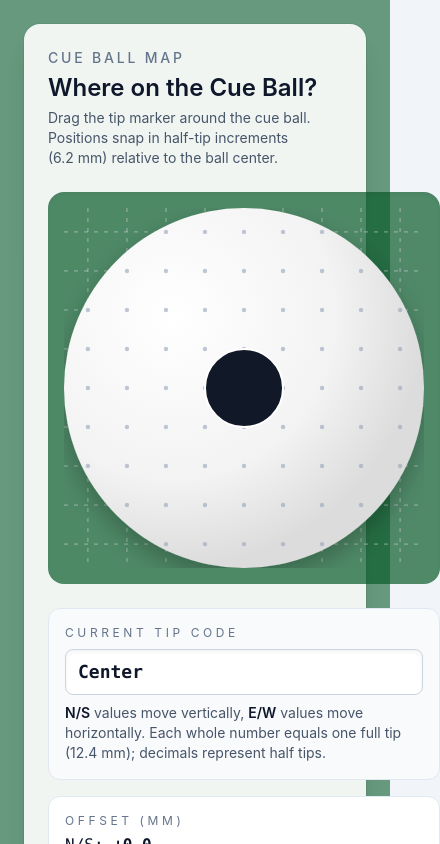
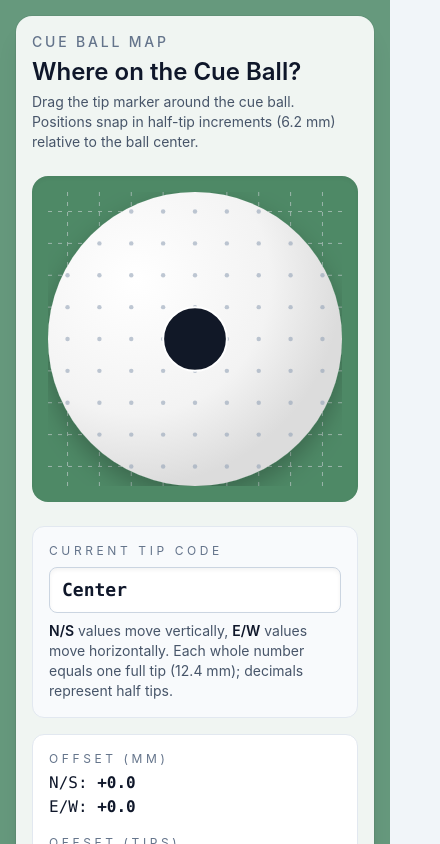
Before and after one commit to open-source-pool/where-on-the-cue-ball, a React (Vite) app: page / in a window 390 px wide. Shown: the top 844 px of the page, 440 px wide, since content can reach past the window. Built offline with nearby package versions, Linux system fonts and the light colour scheme.

Commit message:
refactor: slop mobile layout

```diff
--- a/src/App.tsx
+++ b/src/App.tsx
@@ -1,4 +1,4 @@
-import { useCallback, useMemo, useRef, useState } from "react";
+import { useCallback, useMemo, useRef, useState, useLayoutEffect } from "react";
 import { toPng } from "html-to-image";
 
 const BALL_DIAMETER_MM = 57.2;
@@ -6,6 +6,8 @@ const TIP_DIAMETER_MM = 12.4;
 const HALF_TIP_MM = TIP_DIAMETER_MM / 2;
 const BALL_RADIUS_MM = BALL_DIAMETER_MM / 2;
 const CANVAS_SIZE_PX = 360;
+const MIN_CANVAS_PX = 240;
+const MAX_CANVAS_PX = 420;
 
 type TipPosition = {
   x: number; // east-west in mm (east is positive)
@@ -69,8 +71,29 @@ function App() {
   const gridPoints = useGridPoints();
   const [tipPosition, setTipPosition] = useState<TipPosition>({ x: 0, y: 0 });
   const draggingRef = useRef(false);
+  const canvasWrapperRef = useRef<HTMLDivElement>(null);
+  const [canvasSizePx, setCanvasSizePx] = useState(CANVAS_SIZE_PX);
 
-  const mmToPx = CANVAS_SIZE_PX / BALL_DIAMETER_MM;
+  useLayoutEffect(() => {
+    const wrapper = canvasWrapperRef.current;
+    if (!wrapper || typeof ResizeObserver === "undefined") {
+      return;
+    }
+    const clampSize = (width: number) => {
+      if (!width) return;
+      const next = Math.min(Math.max(width, MIN_CANVAS_PX), MAX_CANVAS_PX);
+      setCanvasSizePx(next);
+    };
+    clampSize(wrapper.clientWidth);
+    const observer = new ResizeObserver((entries) => {
+      const entry = entries[0];
+      clampSize(entry.contentRect.width);
+    });
+    observer.observe(wrapper);
+    return () => observer.disconnect();
+  }, []);
+
+  const mmToPx = canvasSizePx / BALL_DIAMETER_MM;
   const ballRadiusPx = BALL_RADIUS_MM * mmToPx;
   const tipRadiusPx = (TIP_DIAMETER_MM / 2) * mmToPx;
 
@@ -161,8 +184,8 @@ function App() {
   }, []);
 
   return (
-    <div className="min-h-screen bg-felt/60 p-6">
-      <div className="mx-auto flex max-w-4xl flex-col gap-6 rounded-2xl bg-white/90 p-6 shadow-xl ring-1 ring-black/5">
+    <div className="min-h-screen bg-felt/60 p-4 sm:p-6">
+      <div className="mx-auto flex w-full max-w-4xl flex-col gap-6 rounded-2xl bg-white/90 p-4 shadow-xl ring-1 ring-black/5 sm:p-6">
         <header className="space-y-1">
           <p className="text-sm font-medium uppercase tracking-[0.2em] text-slate-500">Cue Ball Map</p>
           <h1 className="text-2xl font-semibold text-slate-900">Where on the Cue Ball?</h1>
@@ -172,14 +195,18 @@ function App() {
           </p>
         </header>
 
-        <div className="grid gap-6 lg:grid-cols-[360px,1fr]">
-          <div ref={exportRef} className="flex items-center justify-center rounded-2xl bg-felt/70 p-4 shadow-inner">
+        <div className="grid gap-6 lg:grid-cols-[400px,1fr]">
+          <div
+            ref={exportRef}
+            className="flex items-center justify-center rounded-2xl bg-felt/70 p-4 shadow-inner"
+          >
+            <div ref={canvasWrapperRef} className="w-full max-w-[420px]">
             <svg
               ref={svgRef}
-              width={CANVAS_SIZE_PX}
-              height={CANVAS_SIZE_PX}
-              viewBox={`0 0 ${CANVAS_SIZE_PX} ${CANVAS_SIZE_PX}`}
-              className="touch-none"
+              width={canvasSizePx}
+              height={canvasSizePx}
+              viewBox={`0 0 ${canvasSizePx} ${canvasSizePx}`}
+              className="h-auto w-full touch-none"
               onPointerDown={handlePointerDown}
               onPointerMove={handlePointerMove}
               onPointerUp={endDrag}
@@ -200,7 +227,7 @@ function App() {
                 </filter>
               </defs>
               <rect width="100%" height="100%" rx="24" fill="transparent" />
-              <g transform={`translate(${CANVAS_SIZE_PX / 2} ${CANVAS_SIZE_PX / 2})`}>
+              <g transform={`translate(${canvasSizePx / 2} ${canvasSizePx / 2})`}>
                 {gridLevels.map((level) => {
                   const offset = level * mmToPx;
                   return (
@@ -228,13 +255,13 @@ function App() {
                 })}
               </g>
               <circle
-                cx={CANVAS_SIZE_PX / 2}
-                cy={CANVAS_SIZE_PX / 2}
+                cx={canvasSizePx / 2}
+                cy={canvasSizePx / 2}
                 r={ballRadiusPx}
                 fill="url(#ballShade)"
                 filter="url(#shadow)"
               />
-              <g transform={`translate(${CANVAS_SIZE_PX / 2} ${CANVAS_SIZE_PX / 2})`}>
+              <g transform={`translate(${canvasSizePx / 2} ${canvasSizePx / 2})`}>
                 {gridPoints.map((point, index) => {
                   const cx = point.x * mmToPx;
                   const cy = -point.y * mmToPx;
@@ -251,14 +278,15 @@ function App() {
                 })}
               </g>
               <circle
-                cx={CANVAS_SIZE_PX / 2 + tipPosition.x * mmToPx}
-                cy={CANVAS_SIZE_PX / 2 - tipPosition.y * mmToPx}
+                cx={canvasSizePx / 2 + tipPosition.x * mmToPx}
+                cy={canvasSizePx / 2 - tipPosition.y * mmToPx}
                 r={tipRadiusPx}
                 fill="#111827"
                 stroke="white"
                 strokeWidth="2"
               />
             </svg>
+            </div>
           </div>
 
           <div className="flex flex-col gap-4">
@@ -318,7 +346,7 @@ function App() {
               </div>
             </div>
 
-            <div className="flex flex-wrap gap-3">
+            <div className="flex flex-col gap-3 sm:flex-row">
               <button
                 type="button"
                 className="flex-1 rounded-full bg-slate-900 px-4 py-2 text-sm font-semibold text-white shadow hover:bg-slate-800 focus-visible:outline focus-visible:outline-2 focus-visible:outline-offset-2 focus-visible:outline-slate-900"
```
